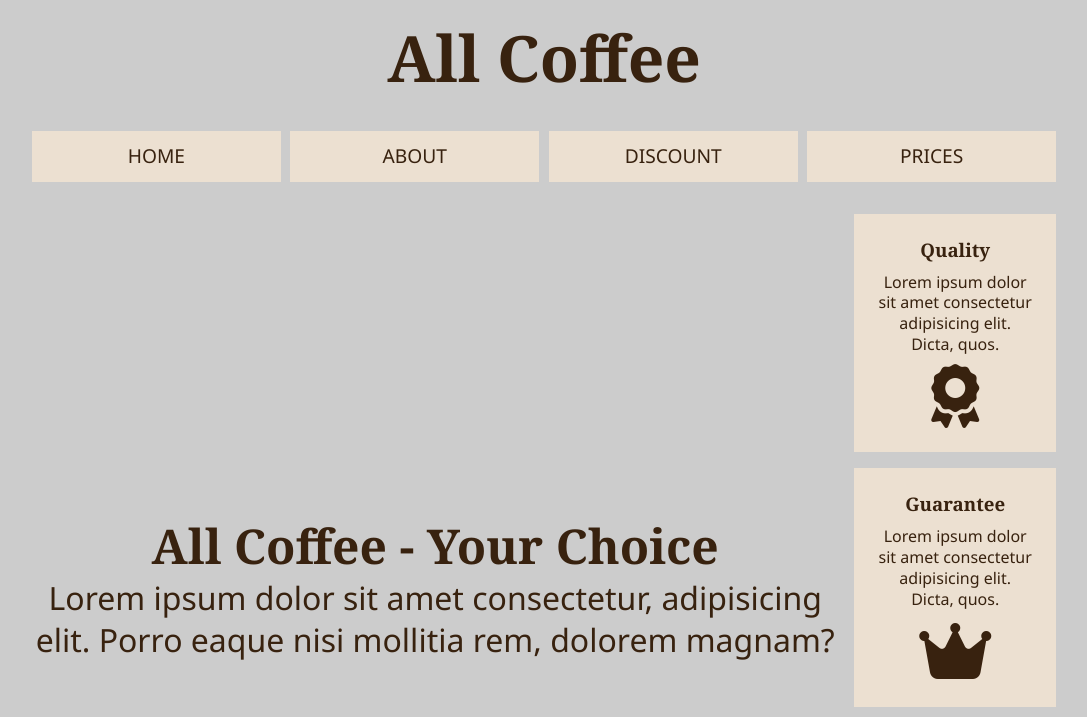
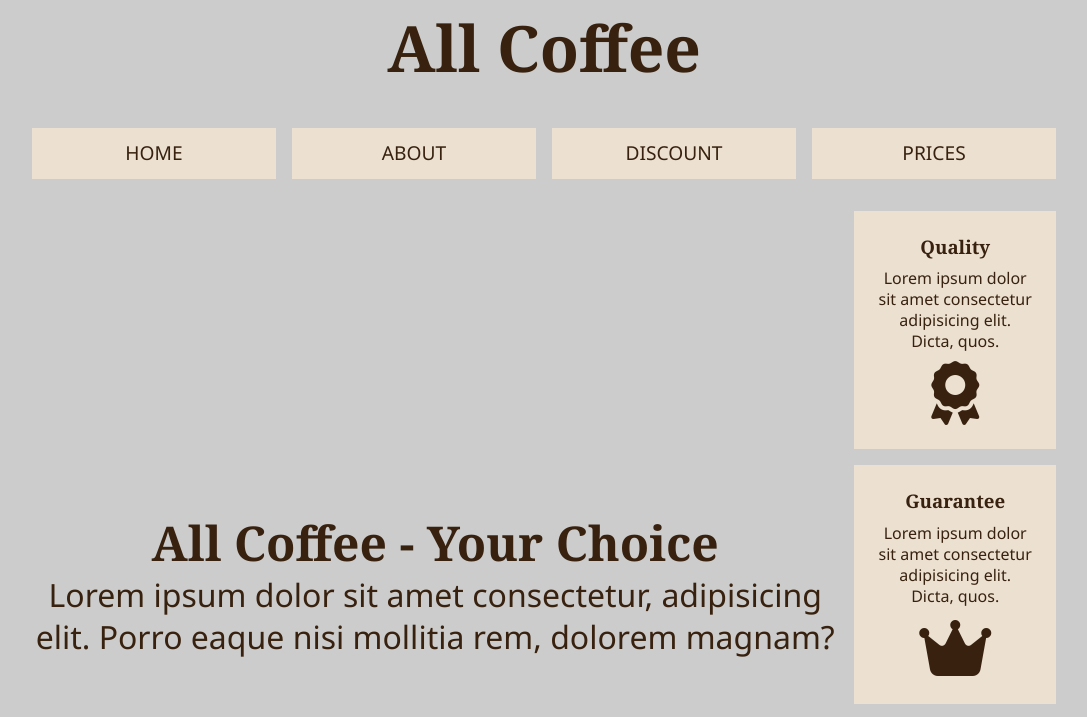
Before and after one commit to amarudemonn/all-coffee, a plain HTML site: page index.html in a window 1280 px wide. Shown: the top 717 px of the page, without its empty margins (96-1183 px from the left). Drawn offline with Linux system fonts and the light colour scheme.

Commit message:
Fix header and some gaps

```diff
--- a/style.css
+++ b/style.css
@@ -43,7 +43,8 @@ header {
   grid-area: header;
   text-align: center;
   font-size: 2rem;
-  padding-top: 1rem;
+  padding: 1rem;
+  line-height: 1;
 }
 
 /* Nav */
@@ -55,7 +56,7 @@ nav ul {
   list-style-type: none;
   display: grid;
   grid-template-columns: repeat(4, 1fr);
-  grid-gap: 0.6rem;
+  grid-gap: 1rem;
   text-align: center;
 }
 
```
